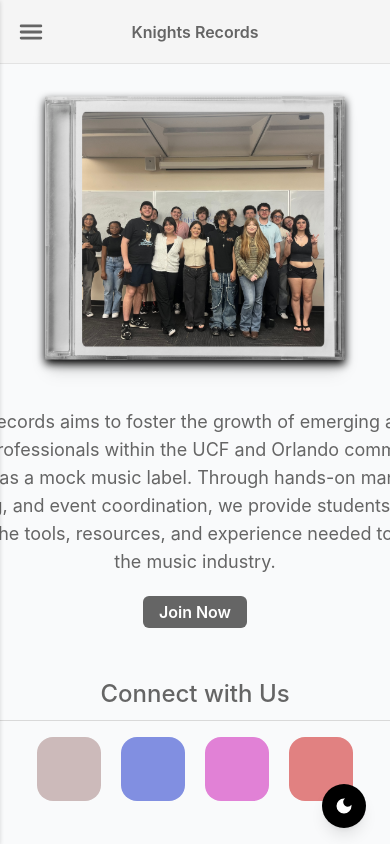
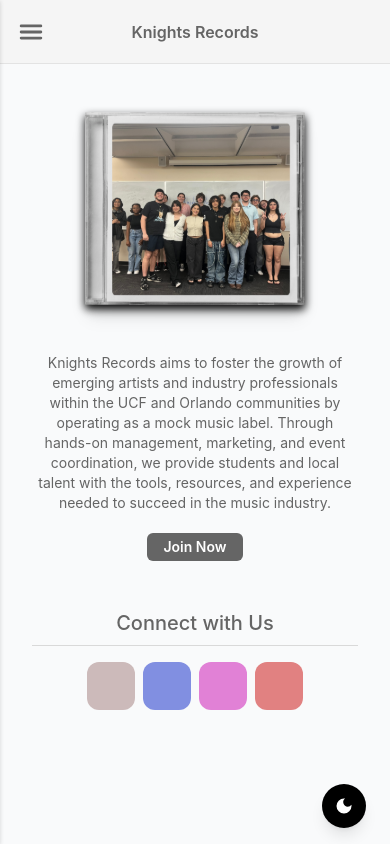
Before and after one commit to Knights-Records-UCF/Knights-Record-Website, a Next.js app: page /about in a window 390 px wide. Built offline with nearby package versions, Linux system fonts and the light colour scheme.

Commit message:
made about page mobile responsive

```diff
--- a/app/about/page.tsx
+++ b/app/about/page.tsx
@@ -17,35 +17,38 @@
 
 export default function About() {
     return (
-        <div className="flex flex-col items-center max-h-screen mb-16">
-            <div className="">
+        <div className="flex flex-col items-center px-4 py-8 md:px-8 md:py-12">
+            <div className="w-full max-w-55 sm:max-w[260px] md:max-w-75">
                 <Image
                     src="/CDCase.svg"
                     alt="CD Case"
                     title="People"
                     width={300}
                     height={300}
-                    className="drop-shadow-lg shadow-lg drop-shadow-black m-4 hover:scale-105 transition-all ease-in-out duration-300" // Consider custom shadow values to be more accurate to figma
+                    className="h-auto w-full drop-shadow-lg shadow-lg drop-shadow-black mb-6 hover:scale-105 transition-all ease-in-out duration-300" // Consider custom shadow values to be more accurate to figma
                 />
             </div>
-            <p className="text-[#656565] dark:text-[#fbfbfb] text-center text-lg w-148.75 mt-8 transition-all duration-300 ease-in-out">
+            <p className="mt-6 w-full max-w-2xl text-center text-sm sm:text-base md:text-lg text-[#656565] dark:text-[#fbfbfb] transition-all duration-300 ease-in-out">
                 Knights Records aims to foster the growth of emerging artists and industry professionals within the UCF and Orlando communities by operating as a mock music label. Through hands-on management, marketing, and event coordination, we provide students and local talent with the tools, resources, and experience needed to succeed in the music industry.
             </p>
             <button
-                className="mt-5 px-4 py-1 rounded-md bg-[#656565] text-white font-semibold"
+                className="mt-5 rounded-md bg-[#656565] px-4 py-1 text-sm sm:text-base font-semibold text-white"
                 type="button"
             >
                 Join Now
             </button>
             <div>
-                <h1 className="mt-12 text-[#656565] dark:text-[#fbfbfb] font-[525] text-[24px] mb-2 transition-all duration-300 ease-in-out">
+                <h1 className="mt-12 mb-2 text-xl sm:text-2xl font-[525] text-[#656565] dark:text-[#fbfbfb] transition-all duration-300 ease-in-out">
                     Connect with Us
                 </h1>
             </div>
-            <div className="w-229 border-t-[1.5px] border-[#D9D9D9] dark:border-[#323236] transition-all duration-300 ease-in-out" /> {/* modify layout.tsx at some point so each page has a footer/space at bottom */}
-            <div className="mt-4 grid grid-cols-4 gap-5 place-items-center">
+            <div className="w-full max-w-5xl border-t-[1.5px] border-[#D9D9D9] dark:border-[#323236] transition-all duration-300 ease-in-out" /> {/* modify layout.tsx at some point so each page has a footer/space at bottom */}
+            <div className="mt-4 grid grid-cols-4 gap-2 sm:gap-4 md:gap-5 place-items-center">
                 {colorArr.map((cube, i) => (
-                    <div key={i} className={`w-16 h-16 ${cube.color} rounded-2xl `} />
+                    <div
+                    key={i}
+                    className={`w-12 h-12 sm:w-14 sm:h-14 md:w-16 md:h-16 ${cube.color} rounded-xl sm:rounded-2xl`}
+                    />
                 ))}
             </div>
 
```
